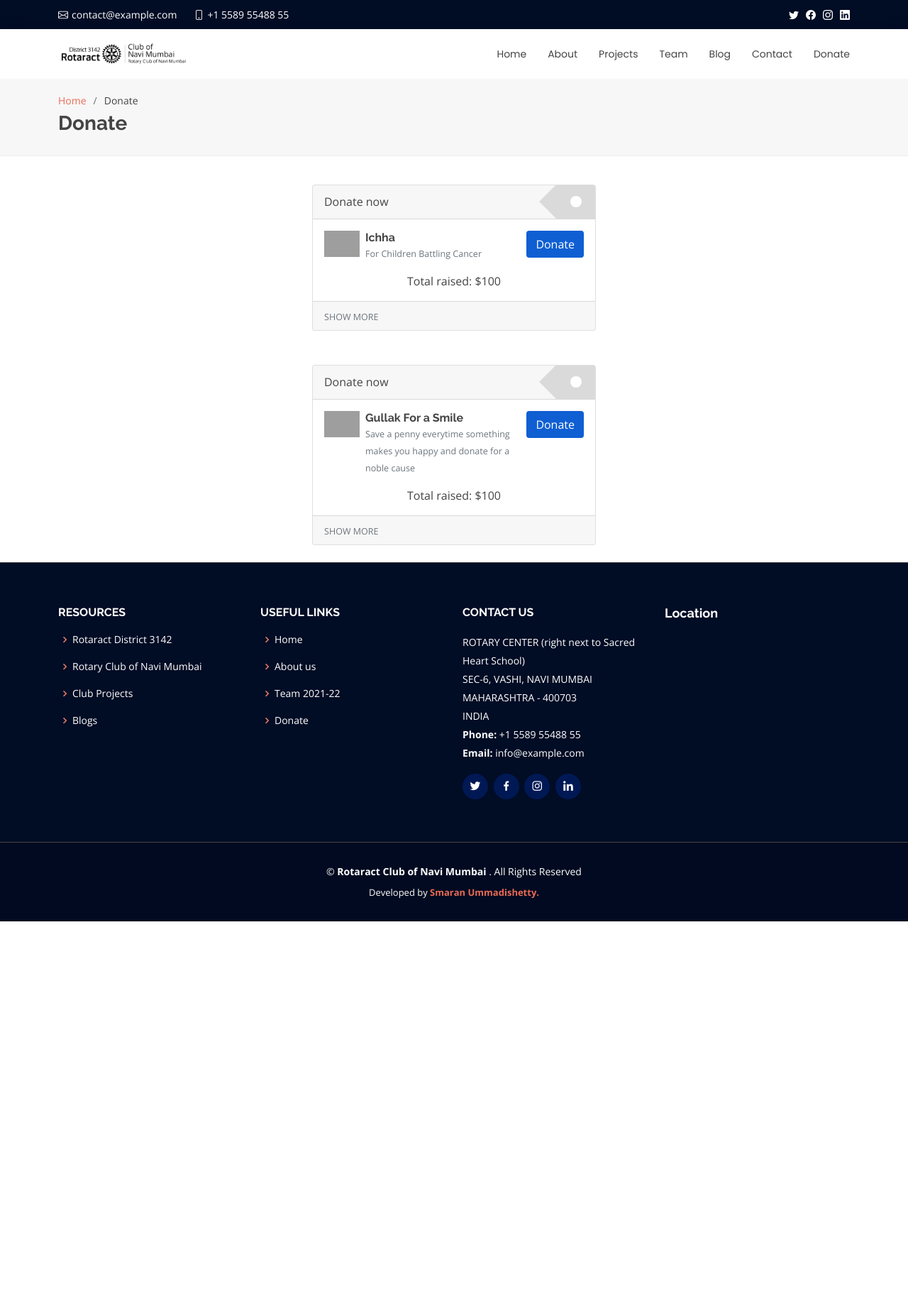
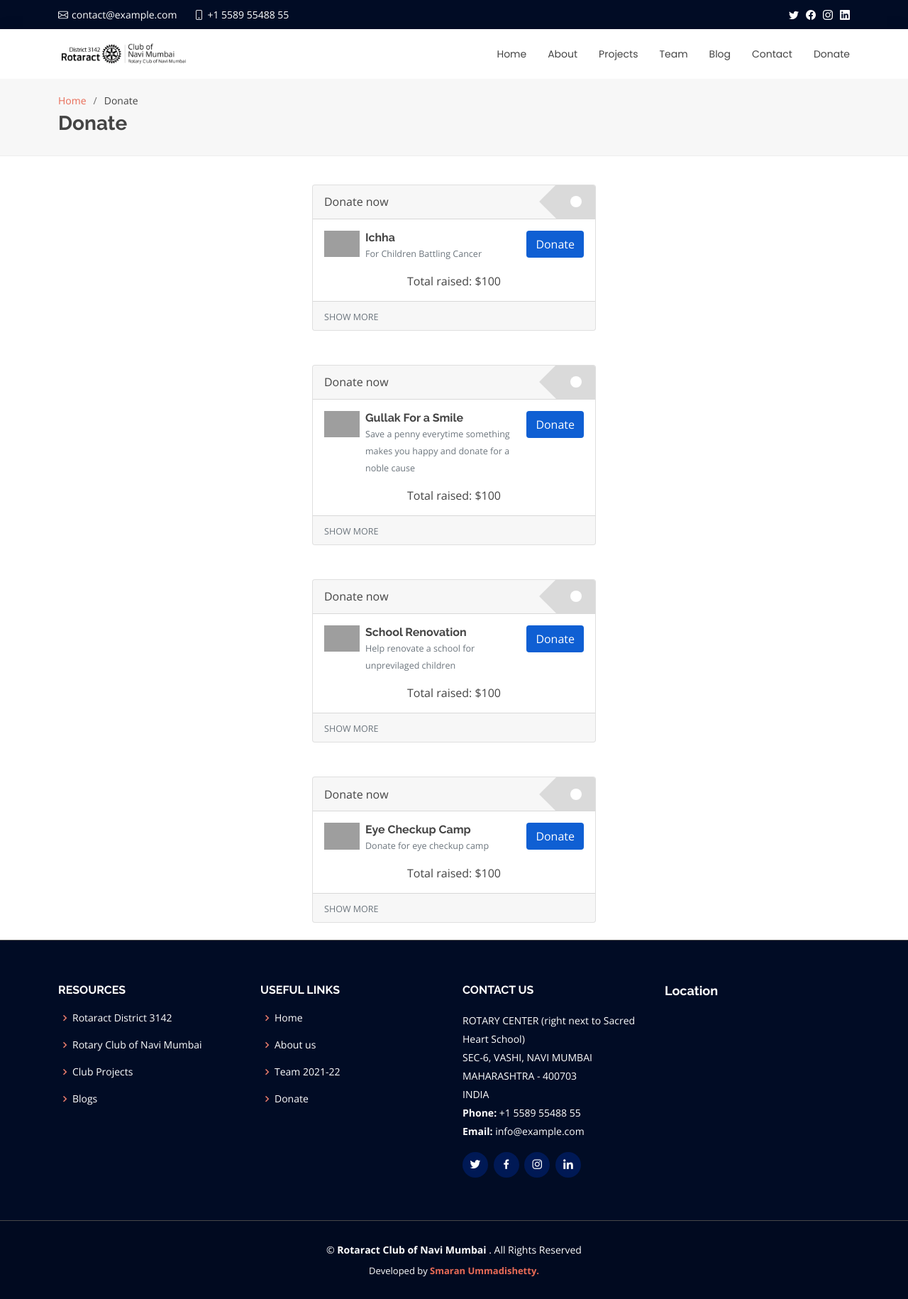
Before and after one commit to smaranx/RACNM-V.2.0, a PHP site: page /donate.php in a window 1280 px wide. Shown: the whole page at 71% size. Before the commit the page ends 1298 px from the top, so only its background shows below. Run offline with PHP 8.4, Linux system fonts and the light colour scheme; a map, chart or similar area stays blank; grey boxes are pictures that could not be loaded.

Commit message:
update :up: added more sections

```diff
--- a/donate.php
+++ b/donate.php
@@ -100,6 +100,54 @@
     <a href="" class="text-uppercase text-muted">Show more</a>
   </div>
 </div><br>
+
+<div class="card mt-4 mx-auto" style="max-width: 25rem;">
+  <div class="card-header p-0">
+    <span class="d-inline-block card-title mb-0">Donate now</span>
+    <span class="donate-icon">
+      <i class="fas fa-hand-holding-heart"></i>
+    </span>
+  </div>
+  <div class="card-body">
+    <div class="fundraiser">
+      <img src="https://cdn-icons-png.flaticon.com/512/1042/1042558.png" class="avatar" />
+      <div class="details px-2">
+        <h3 class="name mb-0"><strong>School Renovation</strong></h3>
+        <span class="creator text-muted">Help renovate a school for unprevilaged children</span>
+      </div>
+      <button class="btn btn-md btn-donate z-depth-0" data-toggle="popover" data-placement="bottom"
+  data-description="New! Donate to causes you care about">Donate</button>
+    </div>
+    <p class="mt-3 mb-0 sum">Total raised: $100</p>
+  </div>
+  <div class="card-footer">
+    <a href="" class="text-uppercase text-muted">Show more</a>
+  </div>
+</div><br>
+
+<div class="card mt-4 mx-auto" style="max-width: 25rem;">
+  <div class="card-header p-0">
+    <span class="d-inline-block card-title mb-0">Donate now</span>
+    <span class="donate-icon">
+      <i class="fas fa-hand-holding-heart"></i>
+    </span>
+  </div>
+  <div class="card-body">
+    <div class="fundraiser">
+      <img src="https://cdn-icons-png.flaticon.com/512/1042/1042558.png" class="avatar" />
+      <div class="details px-2">
+        <h3 class="name mb-0"><strong>Eye Checkup Camp</strong></h3>
+        <span class="creator text-muted">Donate for eye checkup camp</span>
+      </div>
+      <button class="btn btn-md btn-donate z-depth-0" data-toggle="popover" data-placement="bottom"
+  data-description="New! Donate to causes you care about">Donate</button>
+    </div>
+    <p class="mt-3 mb-0 sum">Total raised: $100</p>
+  </div>
+  <div class="card-footer">
+    <a href="" class="text-uppercase text-muted">Show more</a>
+  </div>
+</div><br>
 <!-- /.Donation Card -->
 
   </main><!-- End #main -->
```
